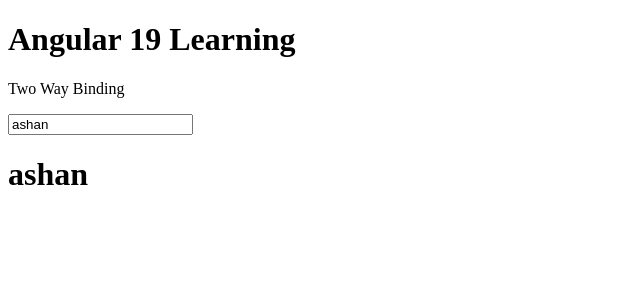
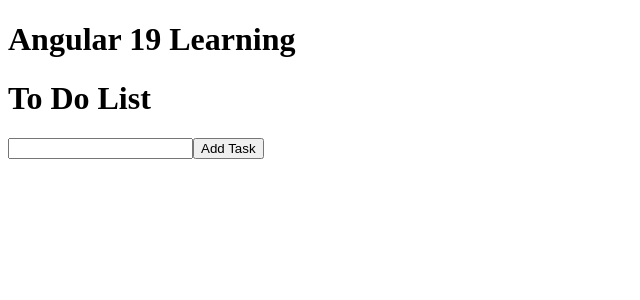
Before and after one commit to ashanwithana/angular-19-tutorial, an Angular app: page / in a window 1280 px wide. Shown: the top 300 px of the page, without its empty margins (0-640 px from the left). Built offline with nearby package versions, Linux system fonts and the light colour scheme.

Commit message:
Add ToDoList component and update app structure

```diff
--- a/src/app/app.component.html
+++ b/src/app/app.component.html
@@ -6,4 +6,5 @@
 <!-- <app-loop></app-loop> -->
 <!-- <app-events></app-events> -->
  <!-- <app-signal></app-signal> -->
-  <app-two-way-binding></app-two-way-binding>
+  <!-- <app-two-way-binding></app-two-way-binding> -->
+<app-to-do-list></app-to-do-list>
--- a/src/app/app.component.ts
+++ b/src/app/app.component.ts
@@ -7,10 +7,11 @@
 import { EventsComponent } from "./components/events/events.component";
 import { SignalComponent } from "./components/signal/signal.component";
 import { TwoWayBindingComponent } from "./components/two-way-binding/two-way-binding.component";
+import { ToDoListComponent } from "./components/to-do-list/to-do-list.component";
 
 @Component({
   selector: 'app-root',
-  imports: [CounterComponent, FormComponent, ControlFlowComponent, SwtchCaseComponent, LoopComponent, EventsComponent, SignalComponent, TwoWayBindingComponent],
+  imports: [CounterComponent, FormComponent, ControlFlowComponent, SwtchCaseComponent, LoopComponent, EventsComponent, SignalComponent, TwoWayBindingComponent, ToDoListComponent],
   templateUrl: './app.component.html',
   styleUrl: './app.component.css'
 })
--- /dev/null
+++ b/src/app/components/to-do-list/to-do-list.component.css
@@ -0,0 +1,5 @@
+.task-list {
+    display: flex;
+    list-style: none;
+    justify-content: space-around;
+}
--- /dev/null
+++ b/src/app/components/to-do-list/to-do-list.component.html
@@ -0,0 +1,17 @@
+<h1>To Do List</h1>
+
+<input
+  type="text"
+  class="form-control"
+  [(ngModel)]="task"
+  placeholder="Please Enter the Task Name"
+/>
+<button (click)="addTask()">Add Task</button>
+
+@for (item of taskList; track item.id) {
+<ul class="task-list">
+  <li>{{ item.id }}</li>
+  <li>{{ item.name }}</li>
+  <button (click)="deleteTask(item.id)">Delete</button>
+</ul>
+}
--- /dev/null
+++ b/src/app/components/to-do-list/to-do-list.component.ts
@@ -0,0 +1,21 @@
+import { Component } from '@angular/core';
+import { FormsModule } from '@angular/forms';
+
+@Component({
+  selector: 'app-to-do-list',
+  imports: [FormsModule],
+  templateUrl: './to-do-list.component.html',
+  styleUrl: './to-do-list.component.css',
+})
+export class ToDoListComponent {
+  task = ' ';
+  taskList: { id: number; name: string }[] = [];
+
+  addTask() {
+    this.taskList.push({ id: this.taskList.length + 1, name: this.task });
+    this.task = '';
+  }
+  deleteTask(id: number) {
+    this.taskList = this.taskList.filter((item) => item.id != id);
+  }
+}
```
Also changed, not shown: 1 other file (tests, documents, lock files or other folders).
